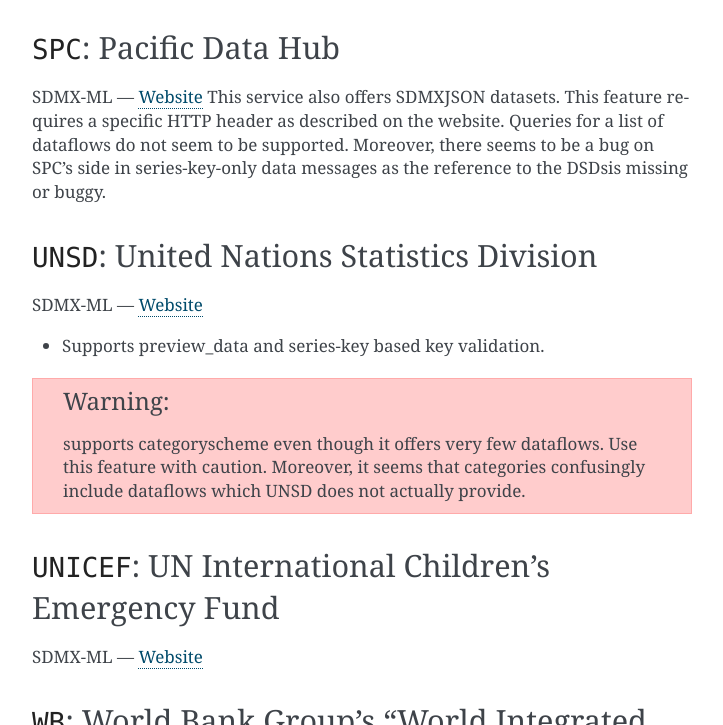
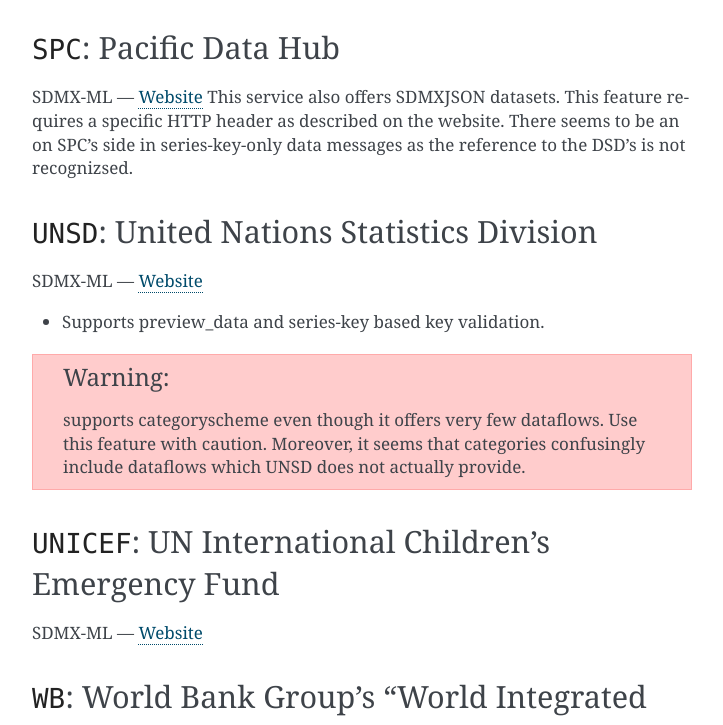
Before and after one commit to dr-leo/pandaSDMX, a Sphinx documentation site: the page built from doc/sources.rst, in a window 1280 px wide and 900 px high, scrolled down 4648 px, cut to the strip 175-900 px from the top of the window. Shown: the whole strip, without its empty margins (388-1111 px from the left). Built offline with Sphinx 7.4.7, drawn with Linux system fonts in a browser that asks for light colours; the version number is read from the project's files by our own code.

```diff
--- a/doc/sources.rst
+++ b/doc/sources.rst
@@ -213,8 +213,8 @@ SDMX-ML —
 `Website <:"https://stats.pacificdata.org/?locale=en>`__
 This service also offers SDMXJSON datasets. This feature requires a specific
 HTTP header as described on the website.
-Queries for a list of dataflows do not seem to be supported. Moreover, there seems to be a bug on SPC's side
-in series-key-only data messages as the reference to the DSDsis missing or buggy.
+There seems to be an  on SPC's side
+in series-key-only data messages as the reference to the DSD's is not recognizsed.
 
 ``UNSD``: United Nations Statistics Division
 --------------------------------------------
--- a/doc/walkthrough.rst
+++ b/doc/walkthrough.rst
@@ -43,6 +43,11 @@ First, we instantiate a :class:`.pandasdmx.Request` object, using the string ID
 
 The object ``ecb`` is now ready to make multiple data and metadata queries to the European Central Bank's web service.
 To send requests to multiple web services, we could instantiate multiple :class:`Requests <.Request>`.
+
+pandaSDMX knows the URLs to the online documentation pages of each data source.
+The  convenience method :meth:`pandasdmx.api.Request.view_doc` opens it in the standard browser.
+
+.. versionadded:: 1.3.0
 
 Configure the HTTP connection
 -----------------------------
--- a/doc/whatsnew.rst
+++ b/doc/whatsnew.rst
@@ -4,14 +4,14 @@ What's new?
 ===========
 
 
-v1.3.0 (2020-11-XX)
+v1.3.0 (2020-12-01)
 -------------------------------
 
 * Add new data source `Pacific Data Hub <https://stats.pacificdata.org/?locale=en>`_
 * add support for Python 3.9
-* validate URLs in source.Source properly
+* properly validate URLs in source.Source
 * sources.json: add URLs to documentation on data sources
-* api.Request: add method `view_documentation` to view doc website
+* api.Request: add method `view_doc` to view doc website
   in a new browser tab
 * bug fix: propagate all relevant  kwargs to remote.Session
 
--- a/pandasdmx/__init__.py
+++ b/pandasdmx/__init__.py
@@ -21,7 +21,7 @@ __all__ = [
     "to_xml",
 ]
 
-__version__ = "1.2.0"
+__version__ = "1.3.0"
 
 
 #: Top-level logger.
```
Also changed, not shown: 1 other file.
